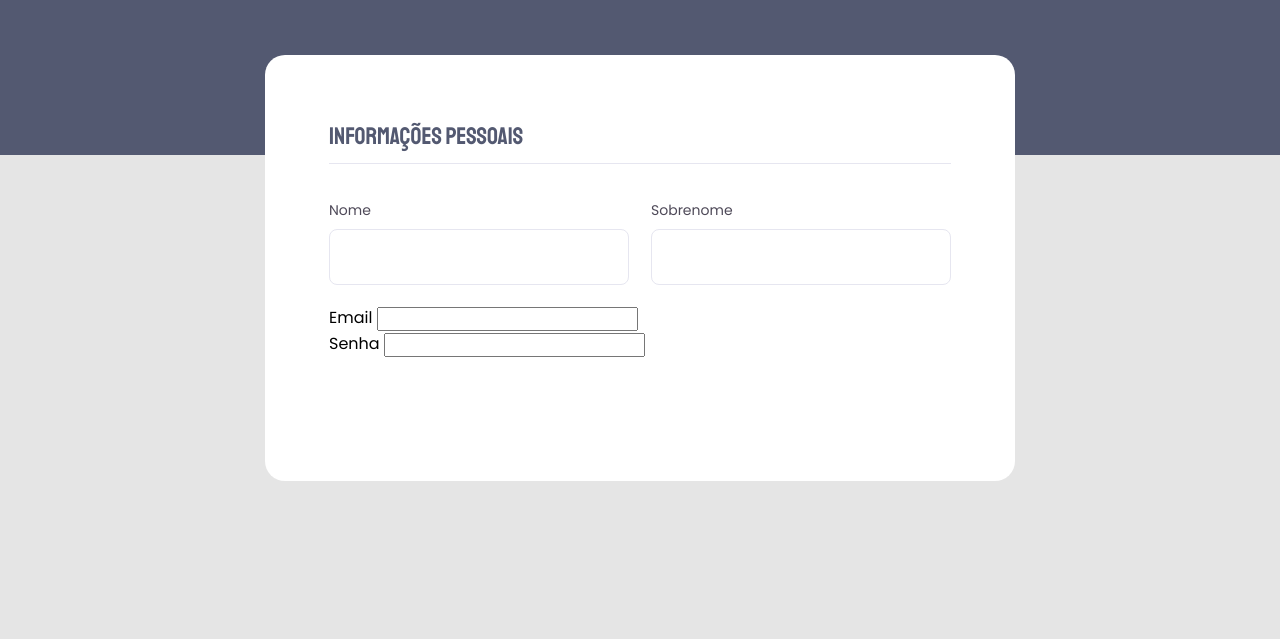
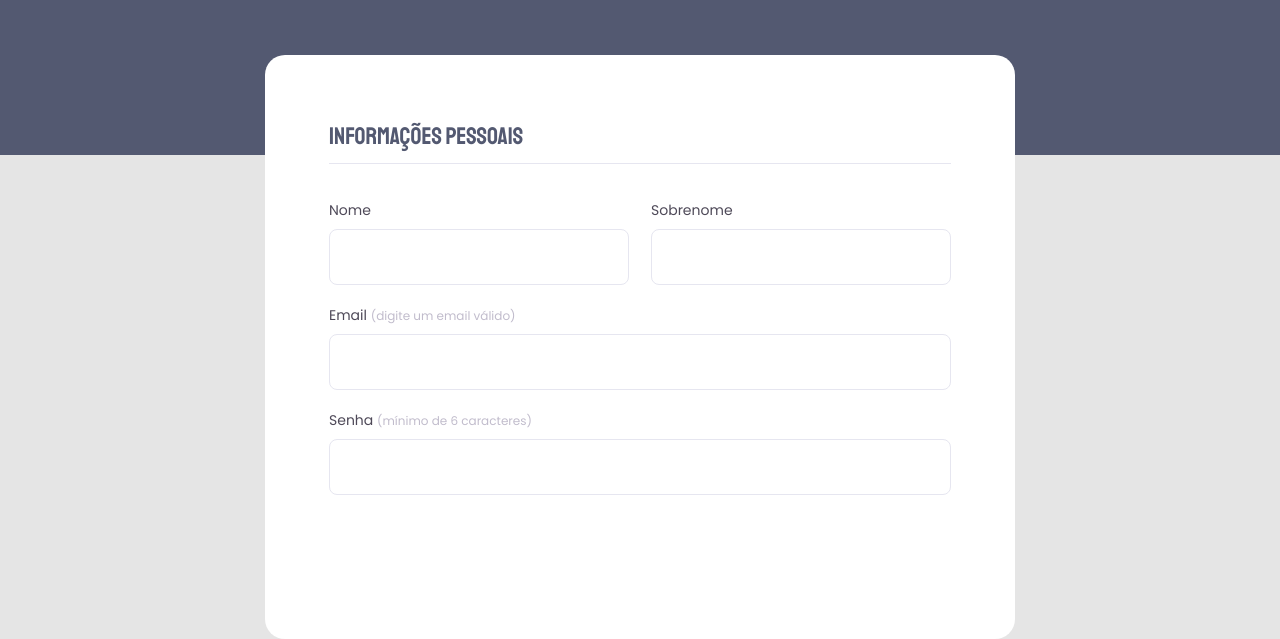
Before and after one commit to icaroregis/formularios__validacoes__customizacoes__praticando, a plain HTML site: page index.html in a window 1280 px wide. Shown: the part 281-920 px from the top of the page. Before the commit the page ends 800 px from the top, so only its background shows below. Drawn offline with Linux system fonts and the light colour scheme.

Commit message:
primeira parte do formulário finalizada.

```diff
--- a/css/style.css
+++ b/css/style.css
@@ -82,7 +82,8 @@ fieldset div legend {
   gap: 22px;
 }
 
-.name__and__surname div {
+.name__and__surname div,
+.large__input__fields {
   display: flex;
   flex-direction: column;
   gap: 8px;
@@ -90,14 +91,21 @@ fieldset div legend {
   margin-bottom: 20px;
 }
 
-.name__and__surname div label {
+.name__and__surname div label,
+.large__input__fields label {
   font-size: 0.875rem;
   color: #4e4958;
 }
 
-.name__and__surname div input {
-  width: 300px;
+.name__and__surname div input,
+.large__input__fields input {
   height: 56px;
   border-radius: 8px;
   border: 1px solid #e6e6f0;
 }
+
+.large__input__fields label strong {
+  font-size: 0.75rem;
+  color: #c1bccc;
+  font-weight: 400;
+}
--- a/index.html
+++ b/index.html
@@ -37,13 +37,13 @@
               </div>
             </div>
 
-            <div>
-              <label for="email">Email</label>
+            <div class="large__input__fields">
+              <label for="email">Email <strong>(digite um email válido)</strong></label>
               <input type="text" id="email">
             </div>
 
-            <div>
-              <label for="senha">Senha</label>
+            <div class="large__input__fields">
+              <label for="senha">Senha <strong>(mínimo de 6 caracteres)</strong></label>
               <input type="text" id="senha">
             </div>
           </div>
```
